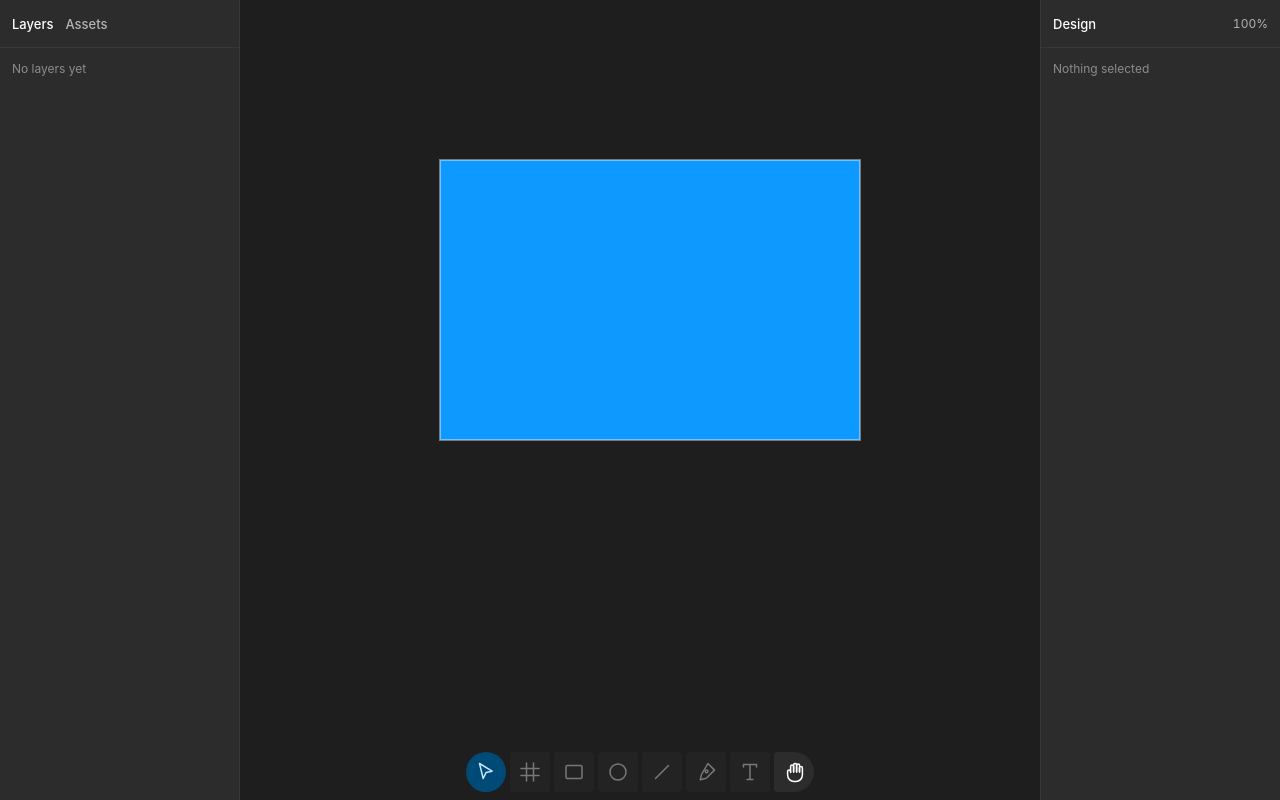
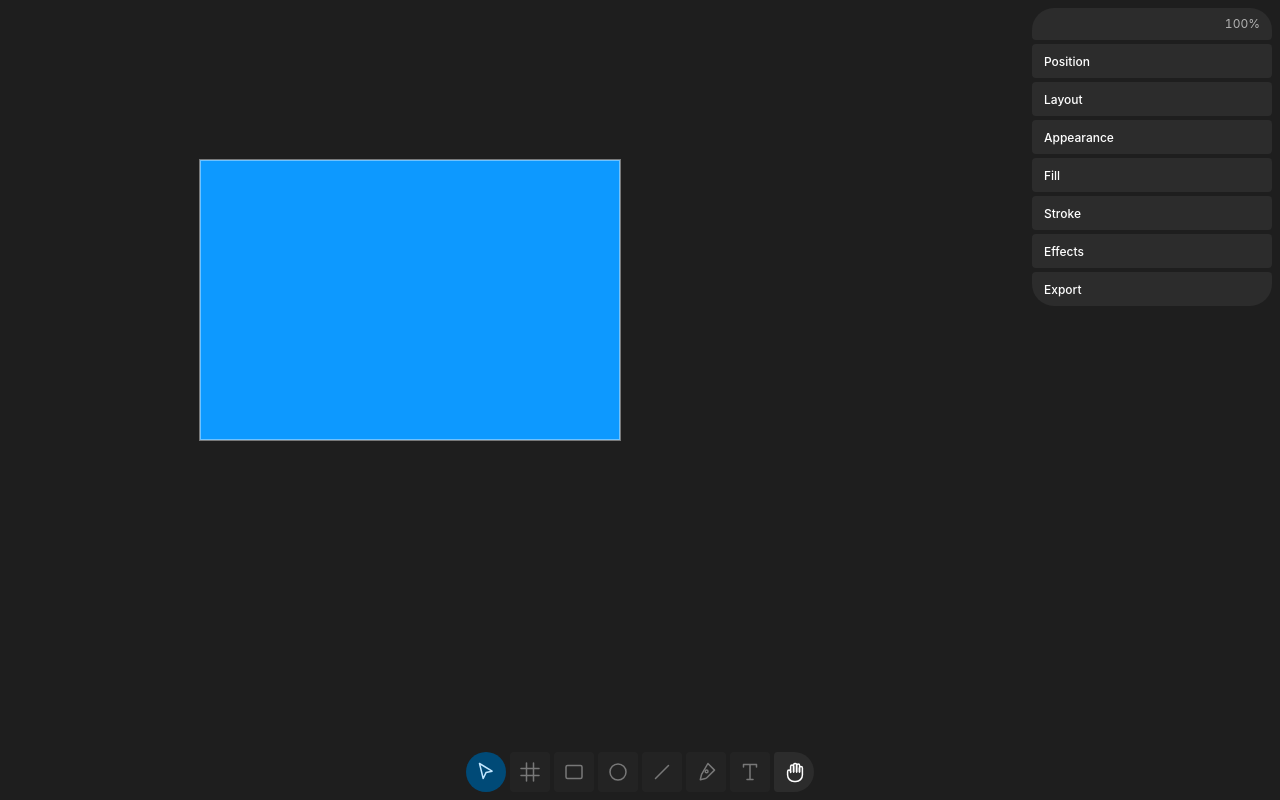
Before and after one commit to m1xamm/MxCanvas, a Preact app: page / in a window 1280 px wide. Built offline with nearby package versions, Linux system fonts and the light colour scheme.

Commit message:
float panels as blocks without borders

```diff
--- a/src/ui/LeftPanel.tsx
+++ b/src/ui/LeftPanel.tsx
@@ -1,4 +1,5 @@
 import { useState } from 'preact/hooks'
+import { Cluster } from './Cluster'
 
 const PANEL_TABS = ['layers', 'assets'] as const
 type PanelTab = (typeof PANEL_TABS)[number]
@@ -17,24 +18,28 @@ export function LeftPanel() {
   const [activeTab, setActiveTab] = useState<PanelTab>('layers')
 
   return (
-    <aside class="side-panel side-panel--left">
-      <div class="panel-tabs" role="tablist" aria-label="Document panels">
+    <Cluster direction="vertical" class="side-panel side-panel--left">
+      <div class="block block--tight">
+        <Cluster class="segmented-control">
           {PANEL_TABS.map((tab) => (
             <button
               key={tab}
               type="button"
-            role="tab"
-            class={tab === activeTab ? 'panel-tab panel-tab--active' : 'panel-tab'}
-            aria-selected={tab === activeTab}
+              class={tab === activeTab ? 'control segmented-button is-active' : 'control segmented-button'}
+              aria-pressed={tab === activeTab}
               onClick={() => setActiveTab(tab)}
             >
               {TAB_LABELS[tab]}
             </button>
           ))}
+        </Cluster>
       </div>
-      <div class="panel-body">
-        <p class="panel-empty">{TAB_EMPTY_MESSAGES[activeTab]}</p>
+      <div class="block block--row">
+        <span class="page-name">Page 1</span>
       </div>
-    </aside>
+      <div class="block block--fill">
+        <p class="panel-text">{TAB_EMPTY_MESSAGES[activeTab]}</p>
+      </div>
+    </Cluster>
   )
 }
--- a/src/ui/RightPanel.tsx
+++ b/src/ui/RightPanel.tsx
@@ -1,21 +1,25 @@
+import { Cluster } from './Cluster'
 import { formatZoomPercent } from './format-zoom'
 
 export interface RightPanelProps {
   zoom: number
 }
 
+const SECTIONS = ['Position', 'Layout', 'Appearance', 'Fill', 'Stroke', 'Effects', 'Export'] as const
+
 export function RightPanel({ zoom }: RightPanelProps) {
   return (
-    <aside class="side-panel side-panel--right">
-      <div class="panel-tabs">
-        <span class="panel-tab panel-tab--active">Design</span>
+    <Cluster direction="vertical" class="side-panel side-panel--right">
+      <div class="block block--row">
         <span class="zoom-readout" aria-live="polite">
           {formatZoomPercent(zoom)}
         </span>
       </div>
-      <div class="panel-body">
-        <p class="panel-empty">Nothing selected</p>
-      </div>
-    </aside>
+      {SECTIONS.map((section) => (
+        <div key={section} class="block block--stack">
+          <span class="section-title">{section}</span>
+        </div>
+      ))}
+    </Cluster>
   )
 }
--- a/src/ui/theme/theme.css
+++ b/src/ui/theme/theme.css
@@ -3,40 +3,26 @@
 
   --color-canvas: #1e1e1e;
   --color-surface: #2c2c2c;
-  --color-surface-container: #333333;
   --color-surface-container-high: #3c3c3c;
-  --color-surface-container-highest: #474747;
-  --color-surface-elevated: #383838;
   --color-on-surface: #ffffff;
   --color-on-surface-variant: #b3b3b3;
   --color-on-surface-subtle: #8c8c8c;
-  --color-outline: #4a4a4a;
-  --color-outline-variant: #383838;
-  --color-hover: rgba(255, 255, 255, 0.06);
   --color-primary: #0d99ff;
-  --color-on-primary: #ffffff;
   --color-primary-container: #004a77;
   --color-on-primary-container: #c2e7ff;
 
   --font-family:
     Inter, -apple-system, BlinkMacSystemFont, 'Segoe UI', Roboto, 'Helvetica Neue', Arial,
     sans-serif;
-  --font-size-xs: 11px;
   --font-size-sm: 12px;
   --font-size-md: 13px;
-  --font-size-lg: 15px;
-  --line-height-xs: 16px;
   --line-height-sm: 16px;
   --line-height-md: 18px;
-  --line-height-lg: 20px;
   --font-weight-medium: 500;
 
   --space-1: 4px;
   --space-2: 8px;
   --space-3: 12px;
-  --space-4: 16px;
-  --space-5: 20px;
-  --space-6: 24px;
 
   --radius-outer: 22px;
   --radius-seam: 4px;
@@ -50,9 +36,6 @@
   --motion-slow: 250ms;
   --motion-easing: cubic-bezier(0.2, 0, 0, 1);
 
-  --shadow-overlay: 0 4px 14px rgba(0, 0, 0, 0.35), 0 1px 3px rgba(0, 0, 0, 0.3);
-
   --panel-width: 240px;
-  --panel-header-height: 48px;
   --toolbar-button-size: 40px;
 }
--- a/src/ui/ui.css
+++ b/src/ui/ui.css
@@ -1,13 +1,12 @@
 .app-shell {
   position: relative;
-  display: grid;
-  grid-template-columns: var(--panel-width) minmax(0, 1fr) var(--panel-width);
   height: 100%;
   overflow: hidden;
 }
 
 .canvas-stage {
-  position: relative;
+  position: absolute;
+  inset: 0;
   overflow: hidden;
   background: var(--color-canvas);
 }
@@ -20,73 +19,44 @@
 }
 
 .side-panel {
-  display: flex;
-  flex-direction: column;
-  min-width: 0;
-  background: var(--color-surface);
-  border-right: 1px solid var(--color-outline-variant);
+  position: absolute;
+  top: var(--gap-screen);
+  bottom: var(--gap-screen);
+  width: var(--panel-width);
+}
+
+.side-panel--left {
+  left: var(--gap-screen);
 }
 
 .side-panel--right {
-  border-right: none;
-  border-left: 1px solid var(--color-outline-variant);
+  right: var(--gap-screen);
 }
 
-.panel-tabs {
+.block {
+  min-width: 0;
+  background: var(--color-surface);
+}
+
+.block--tight {
+  padding: var(--space-1);
+}
+
+.block--row {
   display: flex;
   align-items: center;
-  gap: var(--space-3);
-  height: var(--panel-header-height);
-  padding: 0 var(--space-3);
-  border-bottom: 1px solid var(--color-outline-variant);
+  gap: var(--space-2);
+  padding: var(--space-2) var(--space-3);
 }
 
-.panel-tab {
-  border: none;
-  background: none;
-  padding: var(--space-2) 0;
-  font-size: var(--font-size-md);
-  font-weight: var(--font-weight-medium);
-  color: var(--color-on-surface-variant);
-  border-radius: var(--radius-seam);
-  cursor: pointer;
-  user-select: none;
-  transition: color var(--motion-fast) var(--motion-easing);
+.block--stack {
+  padding: var(--space-2) var(--space-3);
 }
 
-.panel-tab:hover {
-  color: var(--color-on-surface);
-}
-
-.panel-tab--active {
-  color: var(--color-on-surface);
-}
-
-.zoom-readout {
-  margin-left: auto;
-  font-size: var(--font-size-sm);
-  font-variant-numeric: tabular-nums;
-  color: var(--color-on-surface-variant);
-}
-
-.panel-body {
+.block--fill {
   flex: 1;
   overflow-y: auto;
-  padding: var(--space-3);
-}
-
-.panel-empty {
-  margin: 0;
-  font-size: var(--font-size-sm);
-  color: var(--color-on-surface-subtle);
-}
-
-.toolbar {
-  position: absolute;
-  left: 50%;
-  bottom: var(--gap-screen);
-  transform: translateX(-50%);
-  z-index: 10;
+  padding: var(--space-2) var(--space-3);
 }
 
 .control {
@@ -120,6 +90,57 @@
   outline-offset: -2px;
 }
 
+.segmented-button {
+  flex: 1;
+  display: inline-flex;
+  align-items: center;
+  justify-content: center;
+  padding: var(--space-1) var(--space-2);
+  font-size: var(--font-size-sm);
+  font-weight: var(--font-weight-medium);
+  color: var(--color-on-surface-variant);
+}
+
+.segmented-button:hover:not(.is-active) {
+  color: var(--color-on-surface);
+}
+
+.page-name {
+  font-size: var(--font-size-md);
+  line-height: var(--line-height-md);
+  color: var(--color-on-surface);
+}
+
+.section-title {
+  font-size: var(--font-size-sm);
+  line-height: var(--line-height-sm);
+  font-weight: var(--font-weight-medium);
+  color: var(--color-on-surface);
+}
+
+.panel-text {
+  margin: 0;
+  font-size: var(--font-size-sm);
+  line-height: var(--line-height-sm);
+  color: var(--color-on-surface-subtle);
+}
+
+.zoom-readout {
+  margin-left: auto;
+  font-size: var(--font-size-sm);
+  line-height: var(--line-height-sm);
+  font-variant-numeric: tabular-nums;
+  color: var(--color-on-surface-variant);
+}
+
+.toolbar {
+  position: absolute;
+  left: 50%;
+  bottom: var(--gap-screen);
+  transform: translateX(-50%);
+  z-index: 10;
+}
+
 .tool-button {
   display: grid;
   place-items: center;
```
Lines whose indentation alone changed are shown as unchanged.
